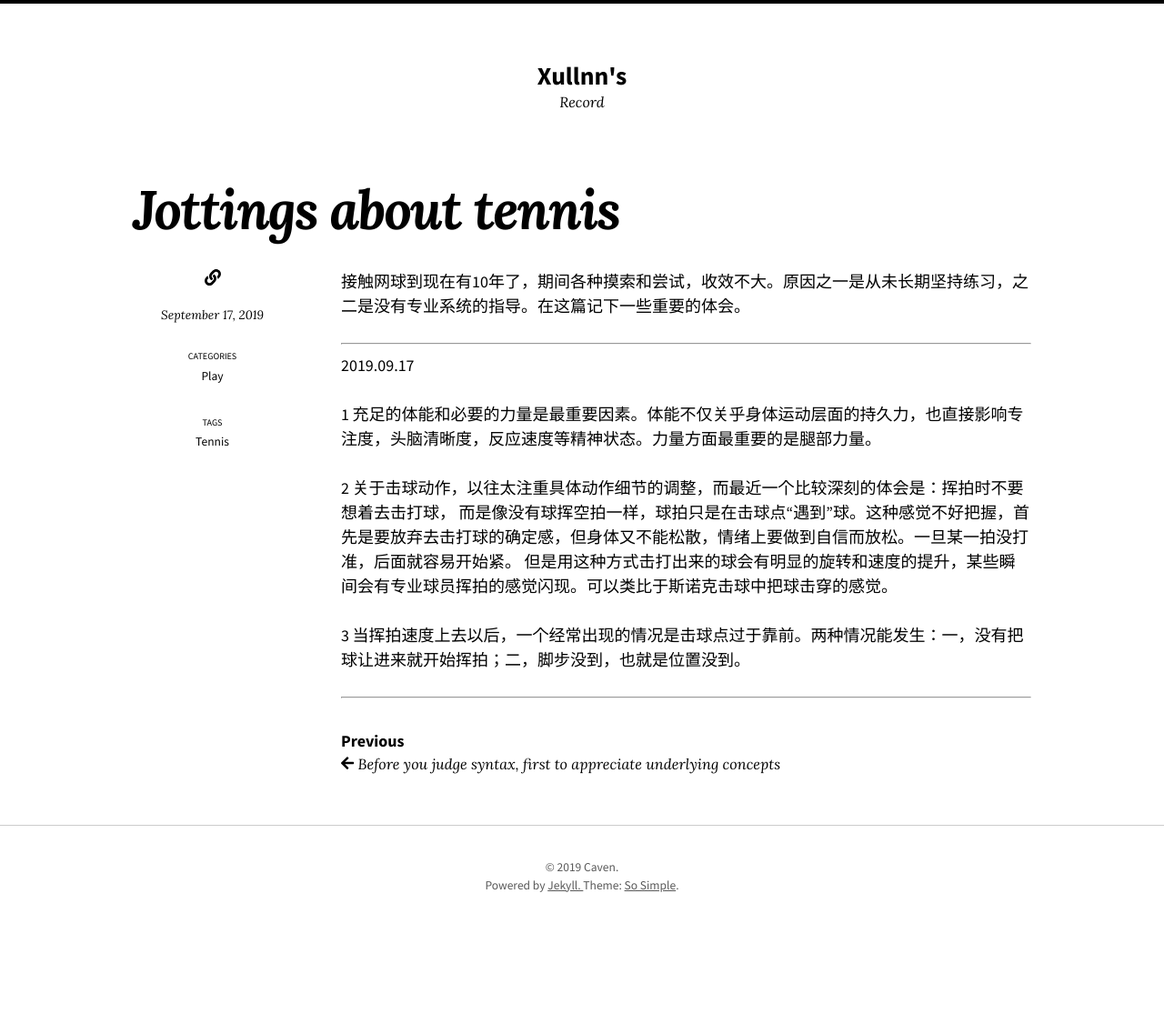
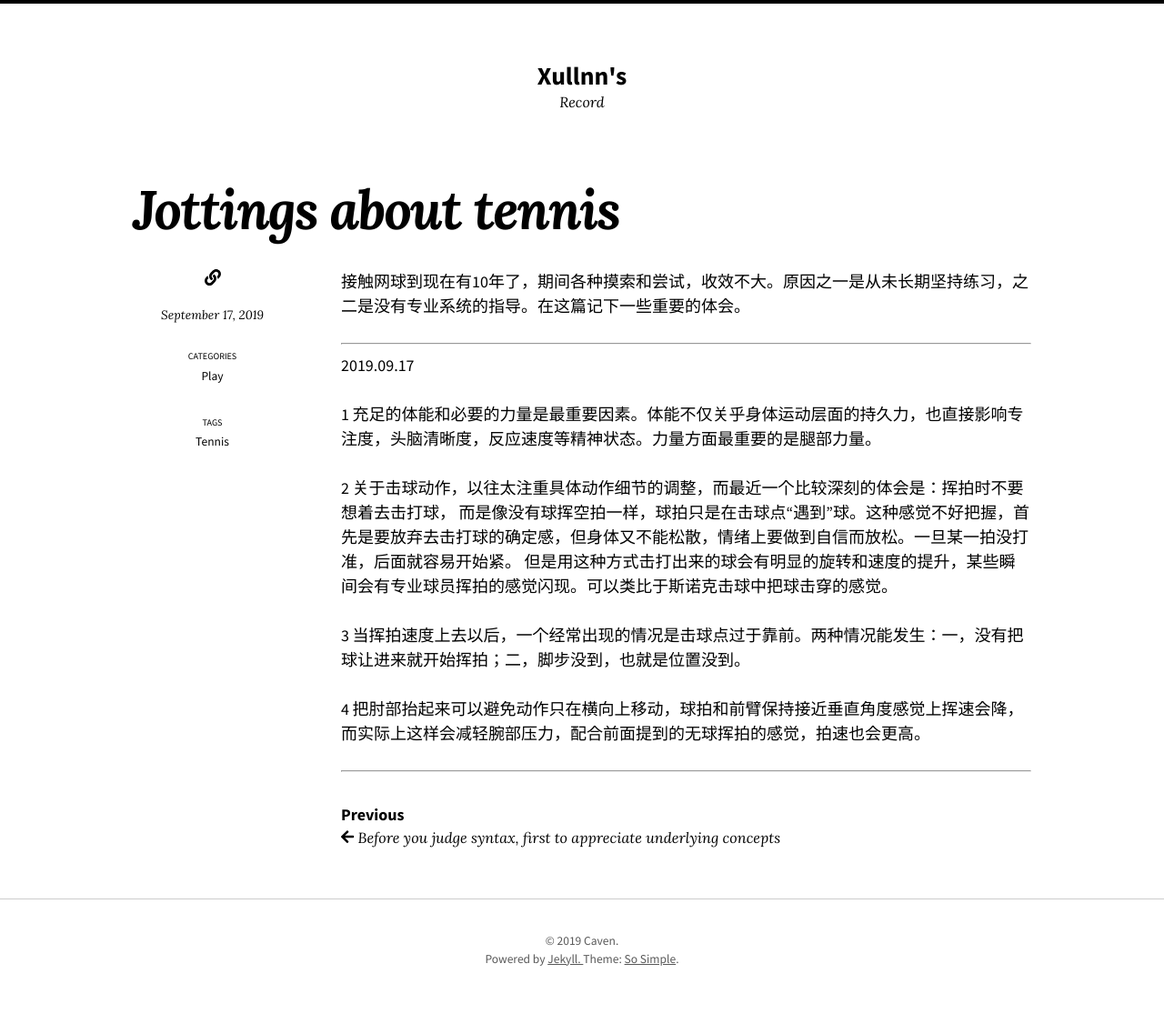
Before and after one commit to uidoyen/xullnn.github.io, a Jekyll site: the page built from _posts/2019-09-17-jottings-about-tennis.md, in a window 1280 px wide. Shown: the whole page at 91% size. Built offline with Jekyll 4.4.1, drawn with Linux system fonts in a browser that asks for light colours; nearby versions of some CDN libraries; before the commit the page ends 1056 px from its top, so only the background shows below that.

Commit message:
revision of tennis post

```diff
--- a/_posts/2019-09-17-jottings-about-tennis.md
+++ b/_posts/2019-09-17-jottings-about-tennis.md
@@ -16,4 +16,6 @@ tags: [Tennis]
 
 3 当挥拍速度上去以后，一个经常出现的情况是击球点过于靠前。两种情况能发生：一，没有把球让进来就开始挥拍；二，脚步没到，也就是位置没到。
 
+4 把肘部抬起来可以避免动作只在横向上移动，球拍和前臂保持接近垂直角度感觉上挥速会降，而实际上这样会减轻腕部压力，配合前面提到的无球挥拍的感觉，拍速也会更高。
+
 ---
```
